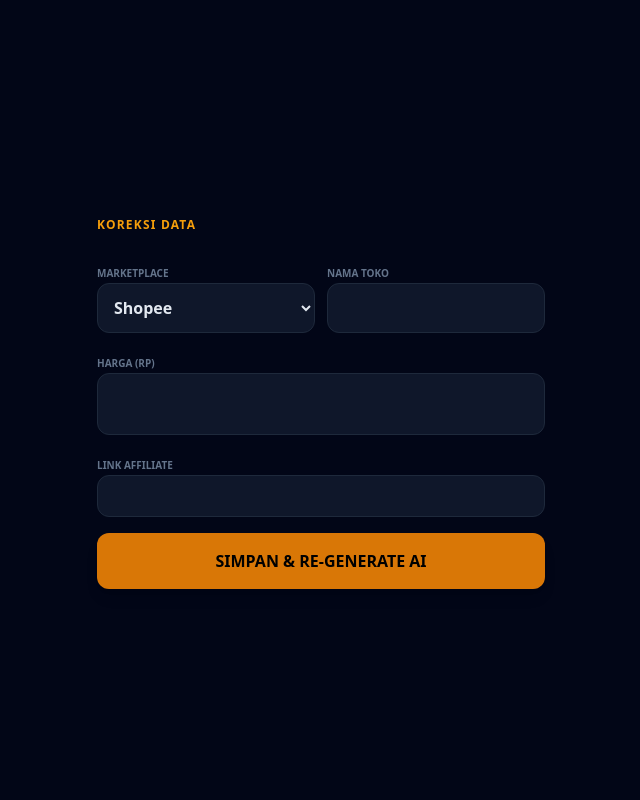
After one commit to Dikrifm/devdaily, a CodeIgniter 4 app: the page made by app/Views/admin_edit_link.php in a window 1280 px wide. The commit adds this page. Shown: the whole page, without its empty margins (319-959 px from the left). Run offline with PHP 8.4 and a stand-in for CodeIgniter, Linux system fonts and the light colour scheme; the template is opened without the code that fills it, so the values that code supplies are empty; some libraries are stand-ins or nearby versions.

Commit message:
Major UX Upgrade: Edit Feature & Loading State

```diff
--- a/app/Config/Routes.php
+++ b/app/Config/Routes.php
@@ -16,3 +16,7 @@ $routes->get("admin/delete-link/(:num)", "Admin::delete_link/$1");
 $routes->get("admin/regenerate/(:num)", "Admin::generate_ai/$1");
 $routes->get("panel", "Panel::index");
 $routes->get("panel/nuke", "Panel::nuke_db");
+$routes->get("admin/edit-product/(:num)", "Admin::edit_product/$1");
+$routes->post("admin/update-product", "Admin::update_product");
+$routes->get("admin/edit-link/(:num)", "Admin::edit_link/$1");
+$routes->post("admin/update-link", "Admin::update_link");
--- /dev/null
+++ b/app/Views/admin_edit_link.php
@@ -0,0 +1,43 @@
+<!DOCTYPE html>
+<html lang="id" class="dark">
+<head><title>Edit Source</title><meta name="viewport" content="width=device-width, initial-scale=1.0"><script src="https://cdn.tailwindcss.com"></script><script>tailwind.config={darkMode:'class'}</script></head>
+<body class="bg-slate-950 text-slate-200 p-6 font-sans min-h-screen flex items-center justify-center">
+    <div class="w-full max-w-md">
+        <div class="mb-6">
+            <span class="text-xs font-bold text-amber-500 uppercase tracking-widest">Koreksi Data</span>
+            <h1 class="text-lg font-bold mt-1 text-slate-400"><?= $p['name'] ?></h1>
+        </div>
+        <form action="/index.php/admin/update-link" method="post" class="space-y-4">
+            <input type="hidden" name="id" value="<?= $l['id'] ?>">
+            <div class="grid grid-cols-2 gap-3">
+                <div>
+                    <label class="text-[10px] font-bold text-slate-500 uppercase">Marketplace</label>
+                    <select name="marketplace" class="w-full bg-slate-900 border border-slate-800 p-3 rounded-xl outline-none font-bold">
+                        <?php $m = $l['marketplace']; ?>
+                        <option value="Shopee" <?= $m=='Shopee'?'selected':'' ?>>Shopee</option>
+                        <option value="Tokopedia" <?= $m=='Tokopedia'?'selected':'' ?>>Tokopedia</option>
+                        <option value="Lazada" <?= $m=='Lazada'?'selected':'' ?>>Lazada</option>
+                        <option value="TikTok" <?= $m=='TikTok'?'selected':'' ?>>TikTok</option>
+                    </select>
+                </div>
+                <div>
+                    <label class="text-[10px] font-bold text-slate-500 uppercase">Nama Toko</label>
+                    <input type="text" name="store" value="<?= esc($l['store']) ?>" class="w-full bg-slate-900 border border-slate-800 p-3 rounded-xl outline-none font-bold">
+                </div>
+            </div>
+            <div>
+                <label class="text-[10px] font-bold text-slate-500 uppercase">Harga (Rp)</label>
+                <input type="number" name="price" value="<?= esc($l['price']) ?>" class="w-full bg-slate-900 border border-slate-800 p-4 rounded-xl text-amber-500 font-mono font-bold text-xl outline-none focus:border-amber-500">
+            </div>
+            <div>
+                <label class="text-[10px] font-bold text-slate-500 uppercase">Link Affiliate</label>
+                <input type="text" name="link" value="<?= esc($l['link']) ?>" class="w-full bg-slate-900 border border-slate-800 p-3 rounded-xl outline-none text-xs text-slate-400">
+            </div>
+            <button type="submit" onclick="this.innerHTML='MENULIS ULANG AI...'; this.classList.add('opacity-50')" class="w-full bg-amber-600 hover:bg-amber-500 text-black font-bold py-4 rounded-xl shadow-lg transition mt-4">
+                SIMPAN & RE-GENERATE AI
+            </button>
+        </form>
+    </div>
+    <script>if(localStorage.theme==='dark'||(!('theme' in localStorage)&&window.matchMedia('(prefers-color-scheme: dark)').matches)){document.documentElement.classList.add('dark')}else{document.documentElement.classList.remove('dark')}</script>
+</body>
+</html>
```
Also changed, not shown: app/Controllers/Admin.php (+57 -5 lines), app/Views/admin_edit_product.php (added, +29 -0 lines), app/Views/daily_view.php (+14 -5 lines).
